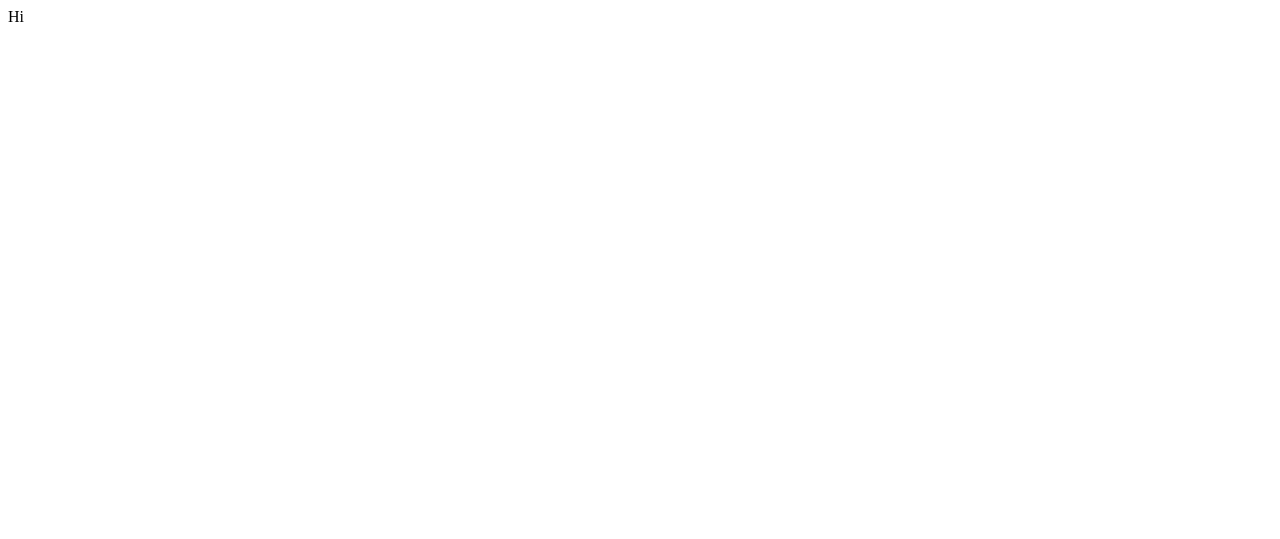
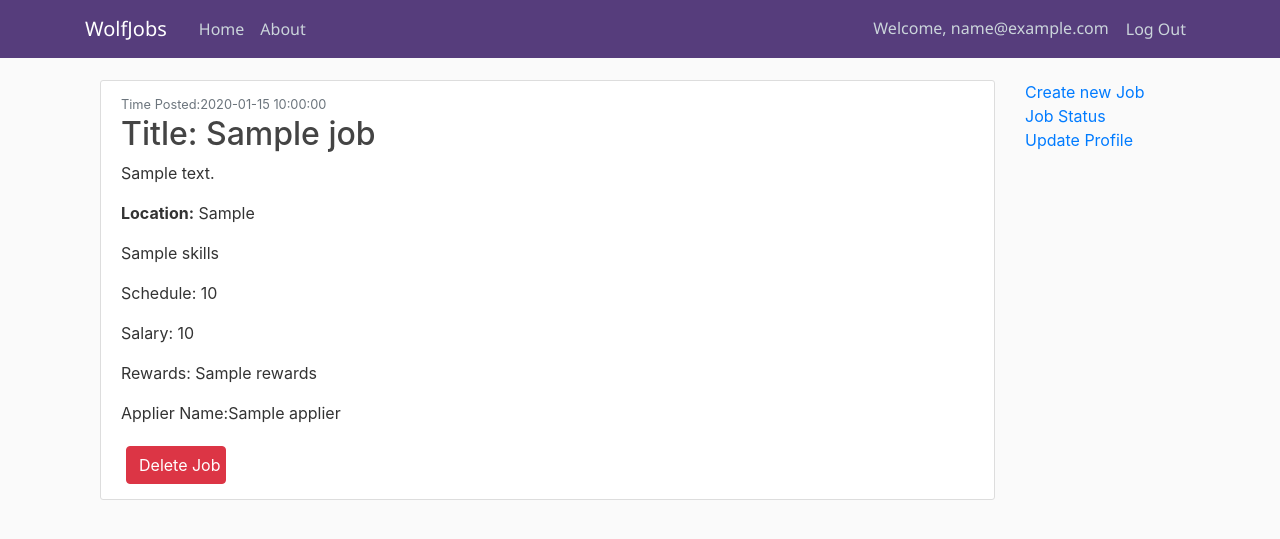
Before and after one commit to atharva1996/WolfJobs, a Flask app: page /jobDetails in a window 1280 px wide. Before the commit the part shown is almost empty. Shown: the top 539 px of the page. Run offline with Flask 2, Linux system fonts and the light colour scheme; the visitor is signed in with stand-in values (Sample User, id 1); a database or web service that is not in the repository returns one stand-in record (values such as "Sample title"); some libraries are stand-ins or nearby versions.

Commit message:
Completed the Manager Route and Job Details page for Manager

```diff
--- a/application.py
+++ b/application.py
@@ -218,14 +218,19 @@ def jobDetails():
                 skills = request.form.get('skills')
                 availability = request.form.get('availability')
                 schedule = request.form.get('schedule')
-                id = mongo.db.applier.insert({'job_id':job_id,'email':email,'name':apply_name,'phone':apply_phone,'address':apply_address,'dob':dob,'skills':skills,'availability':availability,'schedule':schedule})
+                id = mongo.db.applier.insert({'job_id':ObjectId(job_id),'email':email,'name':apply_name,'phone':apply_phone,'address':apply_address,'dob':dob,'skills':skills,'availability':availability,'schedule':schedule})
                 mongo.db.jobs.update({'_id':ObjectId(job_id)},{'$push':{'Appliers':session['email']}},upsert=True)
             flash('Successfully Applied to the job!', 'success')
             return redirect(url_for('dashboard'))
     if login_type=="Applicant":
         return render_template('job_details.html',job = job, form=form, applicant=applicant)
     else:
-        return "Hi"
+        applicant = []
+        applicants = mongo.db.applier.find({'job_id':str(job_id)})
+        for record in applicants:
+            applicant.append(record)
+        return render_template('job_details.html',job=job,applicant=applicant)
+
 
 
 @app.route("/dummy", methods=['GET'])
--- a/templates/dashboard.html
+++ b/templates/dashboard.html
@@ -34,7 +34,7 @@
                                             <p class="card-content"><b>Schedule: </b> {{ job.schedule }} hours</p>
                                             <p class="card-content"><b>Salary: </b> {{ job.salary }}</p>
                                             <p class="card-content"><b>Rewards: </b> {{ job.rewards }}</p>
-                                            <button type="button" class="btn btn-danger" style="max-width:100px; margin:5px;"><a style="color:white" href="">Delete</a></button>
+                                            <button type="button" class="btn" style="max-width:100px; margin:5px;"><a style="color:white" href="{{url_for('jobDetails',job_id=job._id)}}">View Job</a></button>
                                         </div>
 
                                     </div>
--- a/templates/job_details.html
+++ b/templates/job_details.html
@@ -5,30 +5,29 @@
         <div class="container">
             <div class="row">
                 <div class="col-10">
-                    {% if jobs == None %}
-                        <article class="media content-section">
-                            <div class="media-body">
-                                <h2><a class="article-title" href="#">You have not posted any jobs!</a></h2>
-                            </div>
-                        </article>
-                    {% else %}
-                        {% for job in jobs %}
                     <article class="media content-section">
                         <div class="media-body">
                             <div class="article-metadata">
-                                    <small class="text-muted">{{ job.time_posted }}</small>
+                            <small class="text-muted">Time Posted:{{ job.time_posted }}</small>
                             </div>
-                                    <h2><a class="article-title" href="{{ url_for('jobDetails',job_id = job._id) }}">{{ job.job_title }}</a></h2>
+                            <h2><a class="article-title">Title: {{ job.job_title }}</a></h2>
                             <p class="article-content">{{ job.job_description }}</p>
                             <p class="article-content"><b>Location:</b> {{ job.job_location }}</p>
+                            <p class="article-content">{{ job.skills }}</p>
+                            <p class="article-content">Schedule: {{ job.schedule }}</p>
+                            <p class="article-content">Salary: {{ job.salary }}</p>
+                            <p class="article-content">Rewards: {{ job.rewards }}</p>
+                            {% for record in applicant %}
+                                <p class="article-content">Applier Name:{{ record.name }}</p>
+                            {% endfor %}
+                            <button type="button" class="btn btn-danger" style="max-width:100px; margin:5px;"><a style="color:white" href="#">Delete Job</a></button>
+
                         </div>
                     </article>
-                        {% endfor %}
-                    {% endif %}
                 </div>
                 <div class="col-2">
-                    <a href = "{{ url_for('posting') }}">Create new Job</a>
-                    <a href = "{{ url_for('posting') }}">Job Status</a>
+                    <a href = "{{ url_for('posting') }}">Create new Job</a><br>
+                    <a href = "{{ url_for('posting') }}">Job Status</a><br>
                     <a href = "{{ url_for('posting') }}">Update Profile</a>
                 </div>
             </div>
```
Lines whose indentation alone changed are shown as unchanged.
